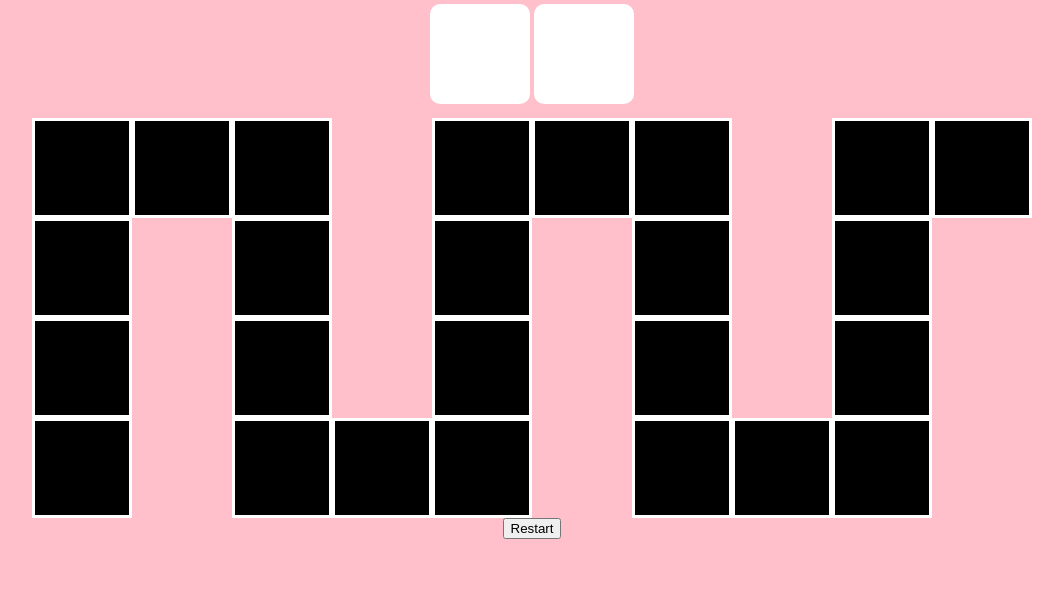
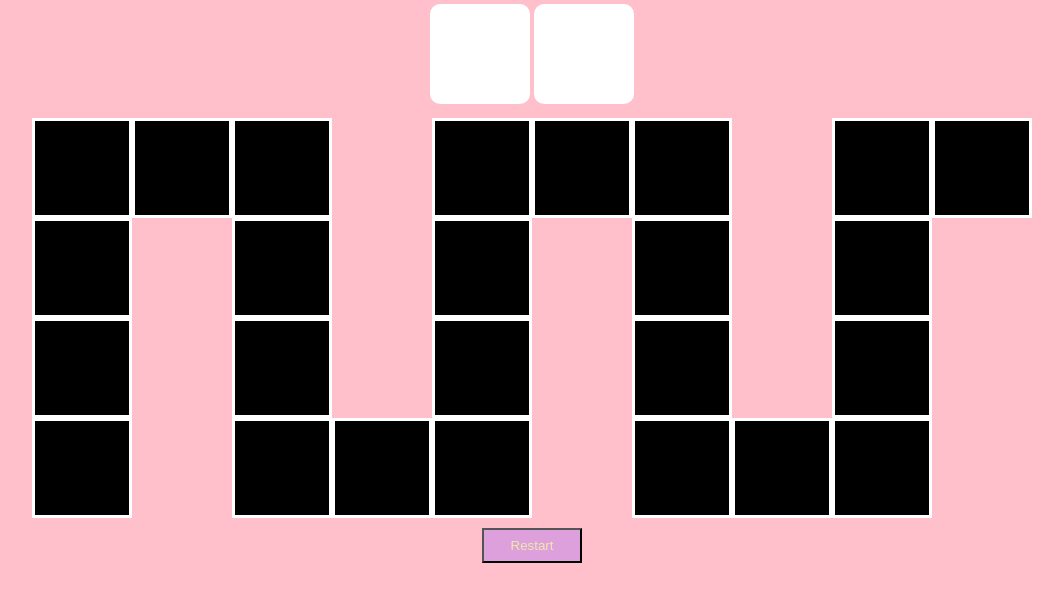
Before and after one commit to AlaysiaVeal/CandyLand, a plain HTML site: page game.html in a window 1280 px wide. Shown: the part 210-800 px from the top of the page, without its empty margins (108-1171 px from the left). Drawn offline with Linux system fonts and the light colour scheme.

Commit message:
add styling on restart button

```diff
--- a/game.html
+++ b/game.html
@@ -94,5 +94,12 @@
     background-color: pink;
     border: pink;
   }
+  button {
+    width: 100px;
+    height:35px;
+    margin-top: 10px;
+    color: palegoldenrod;
+    background-color: plum;
+  }
 </style>
 <script src="app.js" charset="UTF-8"></script>
```
Also changed, not shown: app.js (+7 -0 lines).
